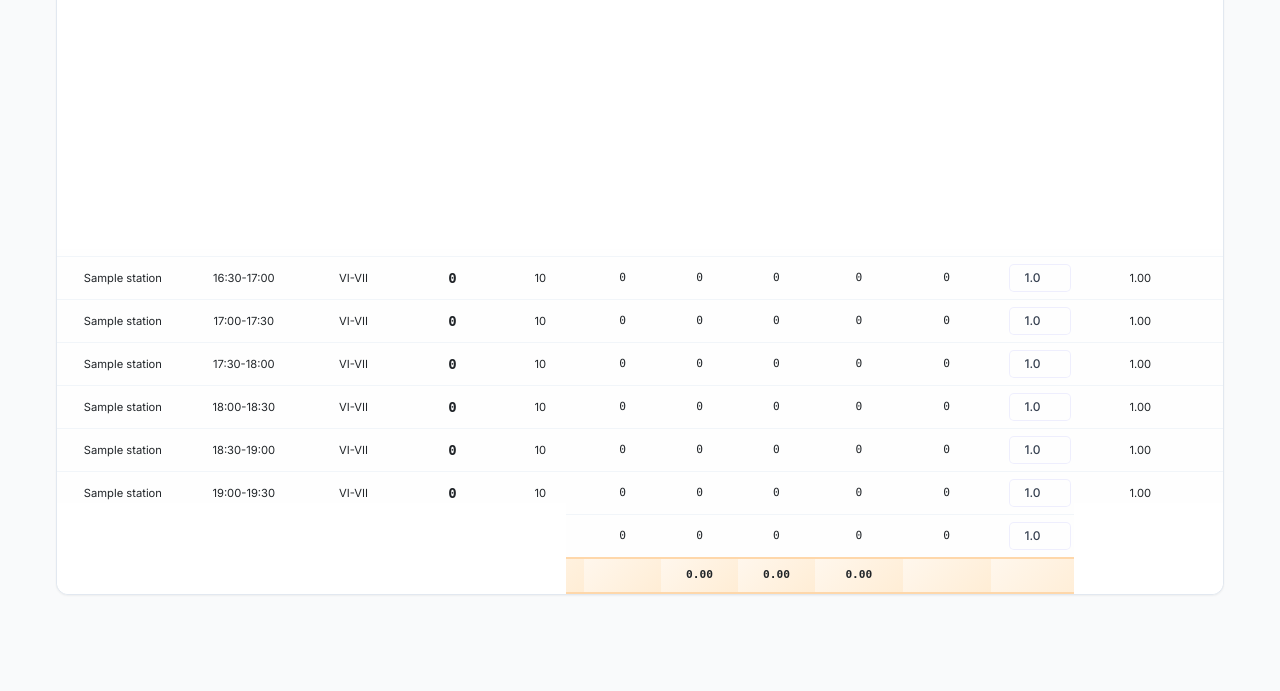
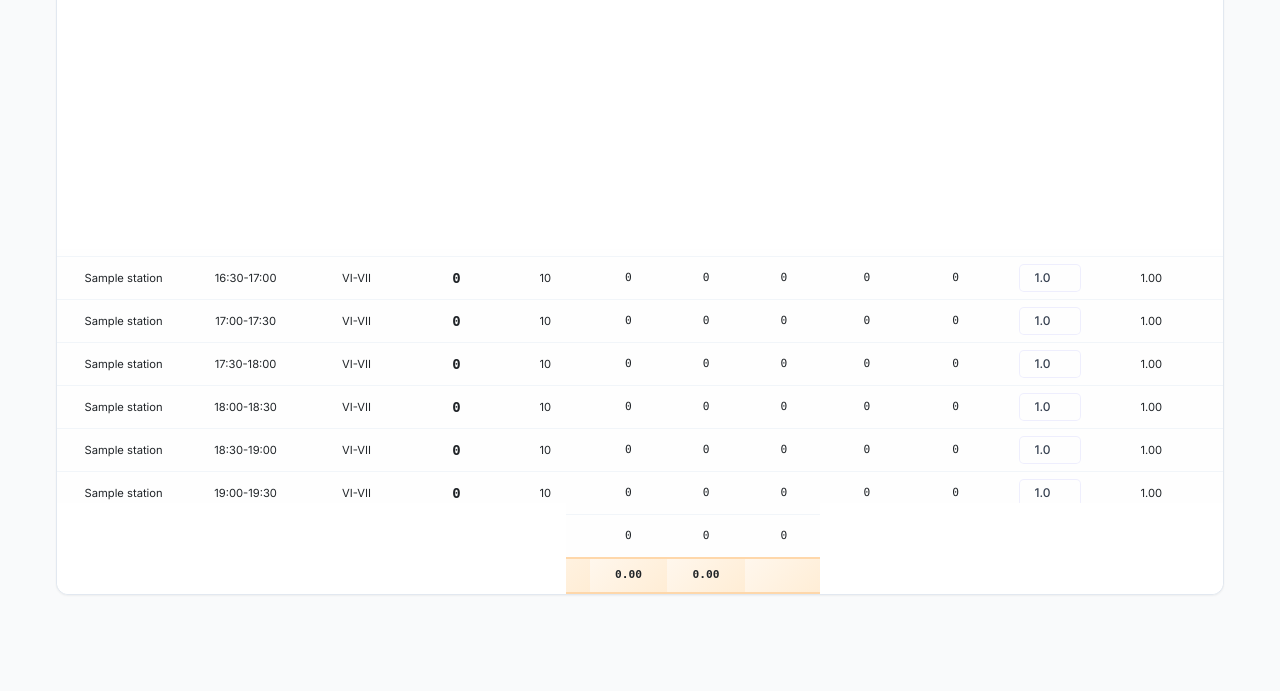
Before and after one commit to Vainius2002/radio-planning, a Flask app: page /planning/1 in a window 1280 px wide. Shown: the part 2863-3554 px from the top of the page. Run offline with Flask 3, Linux system fonts and the light colour scheme; data comes from the database, SQL or seed files in the repository; tables that the repository leaves empty hold one stand-in row (values such as "Sample post"); some libraries are stand-ins or nearby versions.

Commit message:
fixed viso calculations properly

```diff
--- a/app/templates/view_plan.html
+++ b/app/templates/view_plan.html
@@ -314,12 +314,10 @@
                         <tr class="station-totals" data-station-id="{{ station.id }}" style="background-color: #fff3cd; font-weight: bold;">
                             <td colspan="2" style="text-align: right; padding-right: 10px;">VISO:</td>
                             <td></td>
-                            <td></td>
                             <td class="station-total-spots" id="station-{{ station.id }}-total-spots">0</td>
                             <td></td>
                             <td class="station-total-grp" id="station-{{ station.id }}-total-grp">0</td>
                             <td class="station-total-trp" id="station-{{ station.id }}-total-trp">0</td>
-                            <td class="station-total-affinity" id="station-{{ station.id }}-total-affinity">0</td>
                             <td></td>
                             <td></td>
                             <td></td>
@@ -357,7 +355,7 @@
 }
 
 /* Ensure station totals cells also display properly */
-.station-total-grp, .station-total-trp, .station-total-affinity {
+.station-total-grp, .station-total-trp {
     min-width: 70px;
     white-space: nowrap;
     text-align: center;
@@ -1456,7 +1454,6 @@ function updateStationTotals(stationId) {
         let totalSpots = 0;
         let totalGrp = 0;
         let totalTrp = 0;
-        let totalAffinity = 0;
         let totalBeforeDiscount = 0;
         let totalAfterDiscount = 0;
 
@@ -1465,7 +1462,6 @@ function updateStationTotals(stationId) {
             const spotNumberElement = row.querySelector('.spot-number');
             const grpElement = row.querySelector('.grp');
             const trpElement = row.querySelector('.trp');
-            const affinityElement = row.querySelector('.affinity');
             const beforeDiscountElement = row.querySelector('.total-before-discount');
             const afterDiscountElement = row.querySelector('.total-after-discount');
 
@@ -1473,14 +1469,12 @@ function updateStationTotals(stationId) {
             console.log(`Spot number element:`, spotNumberElement);
             console.log(`GRP element:`, grpElement);
             console.log(`TRP element:`, trpElement);
-            console.log(`Affinity element:`, affinityElement);
             console.log(`Before discount element:`, beforeDiscountElement);
             console.log(`After discount element:`, afterDiscountElement);
 
             let spotCount = 0;
             let grpValue = 0;
             let trpValue = 0;
-            let affinityValue = 0;
             let beforeDiscountValue = 0;
             let afterDiscountValue = 0;
 
@@ -1512,15 +1506,6 @@ function updateStationTotals(stationId) {
                 console.log(`No TRP element found in row ${index}`);
             }
 
-            if (affinityElement) {
-                affinityValue = parseFloat(affinityElement.textContent) || 0;
-                console.log(`Found Affinity value: ${affinityValue}`);
-                // Just add the Affinity value directly (not multiplied by spot count)
-                console.log(`Adding Affinity value to total: ${affinityValue}`);
-                totalAffinity += affinityValue;
-            } else {
-                console.log(`No Affinity element found in row ${index}`);
-            }
 
             if (beforeDiscountElement) {
                 beforeDiscountValue = parseFloat(beforeDiscountElement.textContent) || 0;
@@ -1546,7 +1531,6 @@ function updateStationTotals(stationId) {
         console.log(`Total spots calculated: ${totalSpots}`);
         console.log(`Total GRP calculated: ${totalGrp}`);
         console.log(`Total TRP calculated: ${totalTrp}`);
-        console.log(`Total Affinity calculated: ${totalAffinity}`);
         console.log(`Total Before Discount calculated: ${totalBeforeDiscount}`);
         console.log(`Total After Discount calculated: ${totalAfterDiscount}`);
 
@@ -1583,16 +1567,6 @@ function updateStationTotals(stationId) {
             console.log(`Could not find element with id: station-${stationId}-total-trp`);
         }
 
-        // Update the station total Affinity element
-        const totalAffinityElement = document.getElementById(`station-${stationId}-total-affinity`);
-        console.log(`Total Affinity element:`, totalAffinityElement);
-
-        if (totalAffinityElement) {
-            totalAffinityElement.textContent = totalAffinity.toFixed(2);
-            console.log(`Updated station ${stationId} total Affinity to: ${totalAffinity.toFixed(2)}`);
-        } else {
-            console.log(`Could not find element with id: station-${stationId}-total-affinity`);
-        }
 
         // Update the station total Before Discount element
         const totalBeforeDiscountElement = document.getElementById(`station-${stationId}-total-before-discount`);
```
